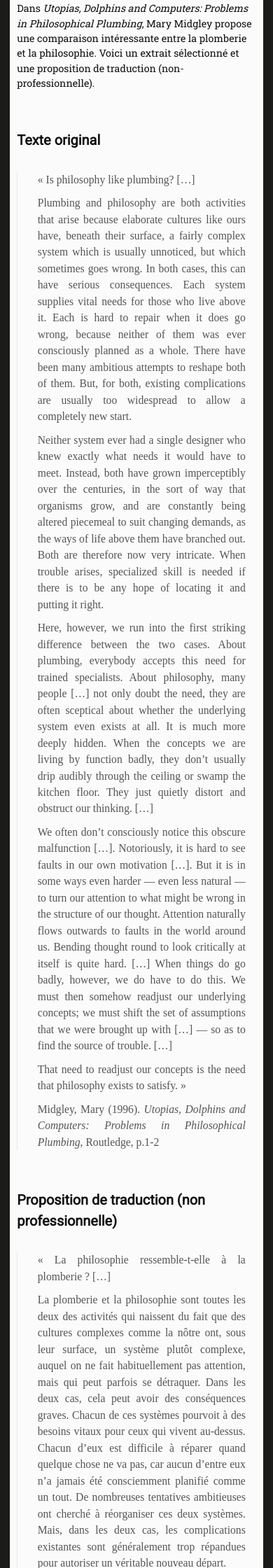
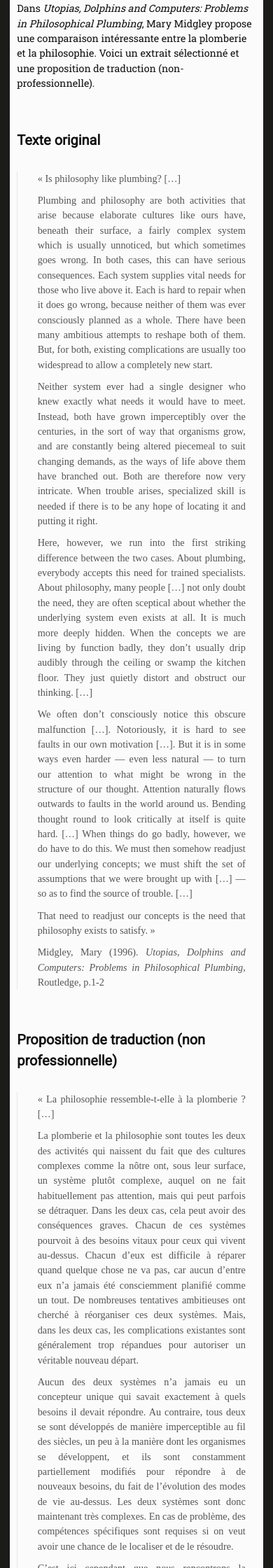
Before and after one commit to eyssette/Blog, a Jekyll site: the page built from _posts/2021-04-28-la-philosophie-c-est-comme-la-plomberie.md, in a window 390 px wide. Shown: the part 380-2620 px from the top of the page at 70% size. Built offline with Jekyll 4.4.1, drawn with Linux system fonts in a browser that asks for light colours; nearby versions of some CDN libraries; some web fonts are replaced.

Commit message:
Update custom-styles.scss

```diff
--- a/_sass/hamilton/custom-styles.scss
+++ b/_sass/hamilton/custom-styles.scss
@@ -56,6 +56,7 @@
 }
 @media screen and (max-width: 600px) {
 	.site-main {border-radius:15px 15px 0 0; padding:10px;}
+  blockquote {font-size:1em!important;}
 }
 
 @media screen and (min-width: 1100px) {
```
